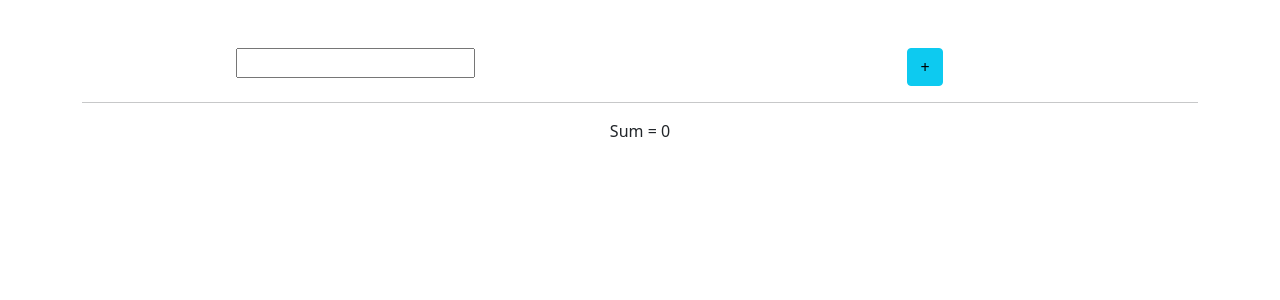
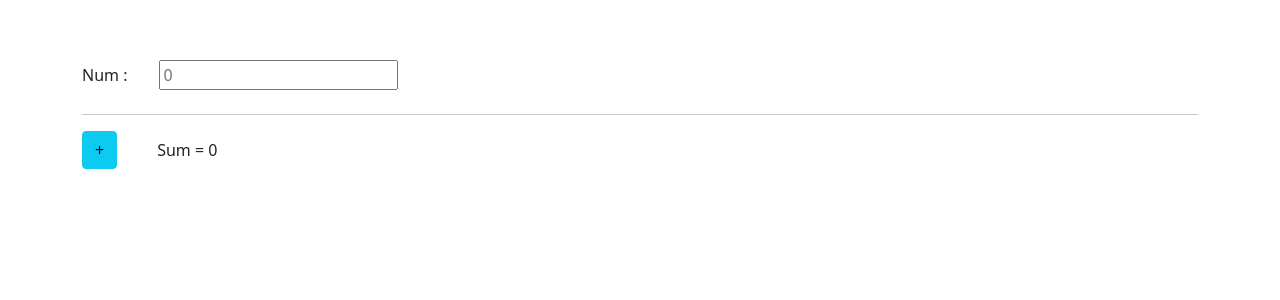
Before and after one commit to sapir0507/myapp, a React (Create React App) app: page / in a window 1280 px wide. Shown: the top 300 px of the page. Built offline with nearby package versions, Linux system fonts and the light colour scheme.

Commit message:
css for ex2

```diff
--- a/src/project/Exercises/State-2/calculateTotal.js
+++ b/src/project/Exercises/State-2/calculateTotal.js
@@ -7,24 +7,29 @@ function CalculateTotal() {
     const [currentVal, setCurrentVal] = useState(0)
 
     return ( <div>
-        <Container className="mt-5 justify-content-md-center">
-           <Row>
-            <Col>
-                 <input type={"text"} id="inputValue" onChange={(e)=>{
-                    setCurrentVal(e.target.value)
+        <Container className="mt-5">
+           <Row className="align-items-center">
+           <Col sm="auto" className="mt-1">
+                Num :
+           </Col>
+            <Col sm="auto" className="mt-1">
+                  <input className="m-2" type={"text"} id="inputValue" placeholder="0" onChange={(e)=>{
+                    setCurrentVal(parseInt(e.target.value))
                  }} ></input>
             </Col>
-            <Col>
-                <Button variant="info" onClick={()=>{
-                    const val = parseInt(document.getElementById('inputValue').value)
-                    setCurrentVal(val)
-                    if(!isNaN(val)) setSum(sum + val)
-                    }}>+</Button>
-            </Col>
+
+
            </Row>
             <hr />
-            <Row>
-                <Col>
+            <Row className="align-items-center">
+                <Col sm="auto">
+                    <Button variant="info" onClick={()=>{
+                        if(!isNaN(currentVal))
+                            setSum(sum + currentVal)
+                        }}>+</Button>
+                </Col>
+                <Col sm="auto" className="mx-3">
+
                     {!isNaN(currentVal) && <div>
                         Sum = {sum}
                     </div>}
```
